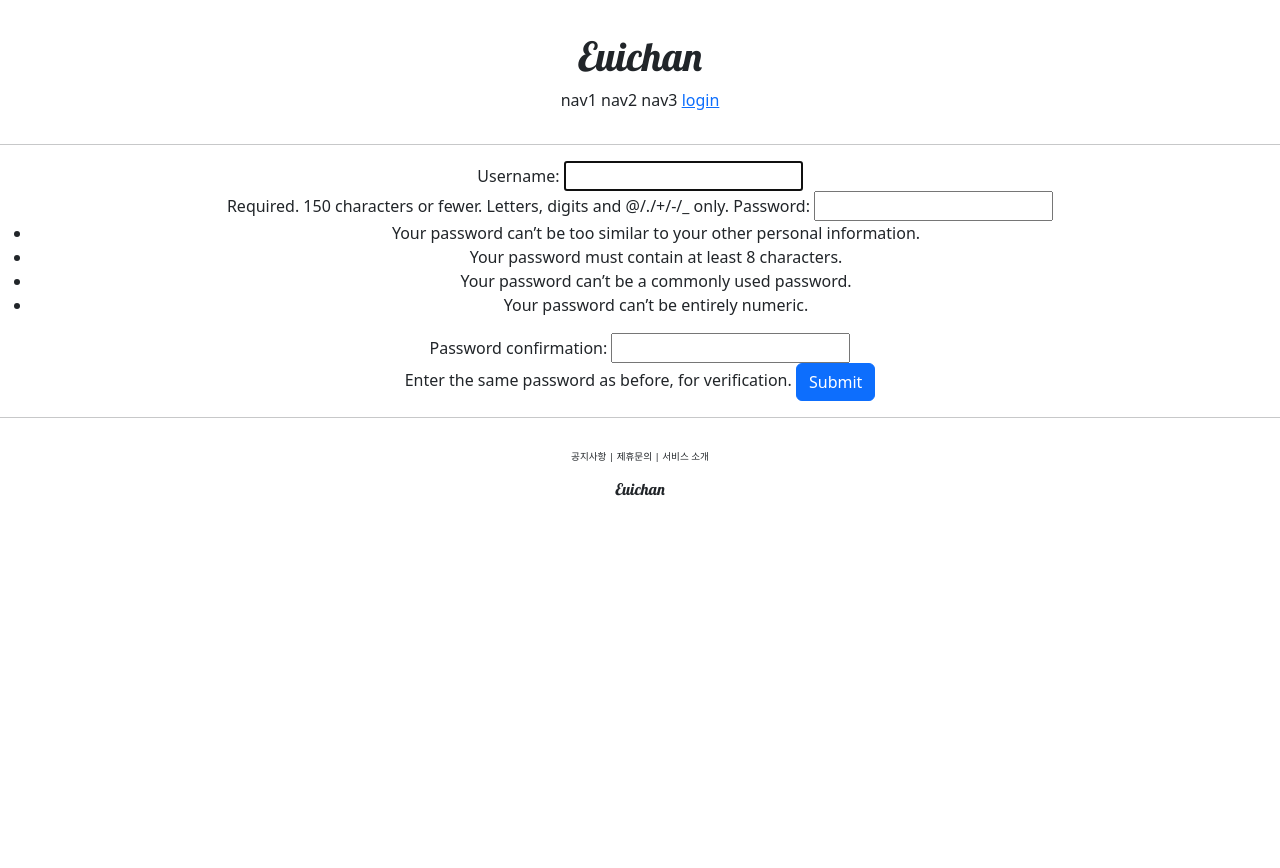
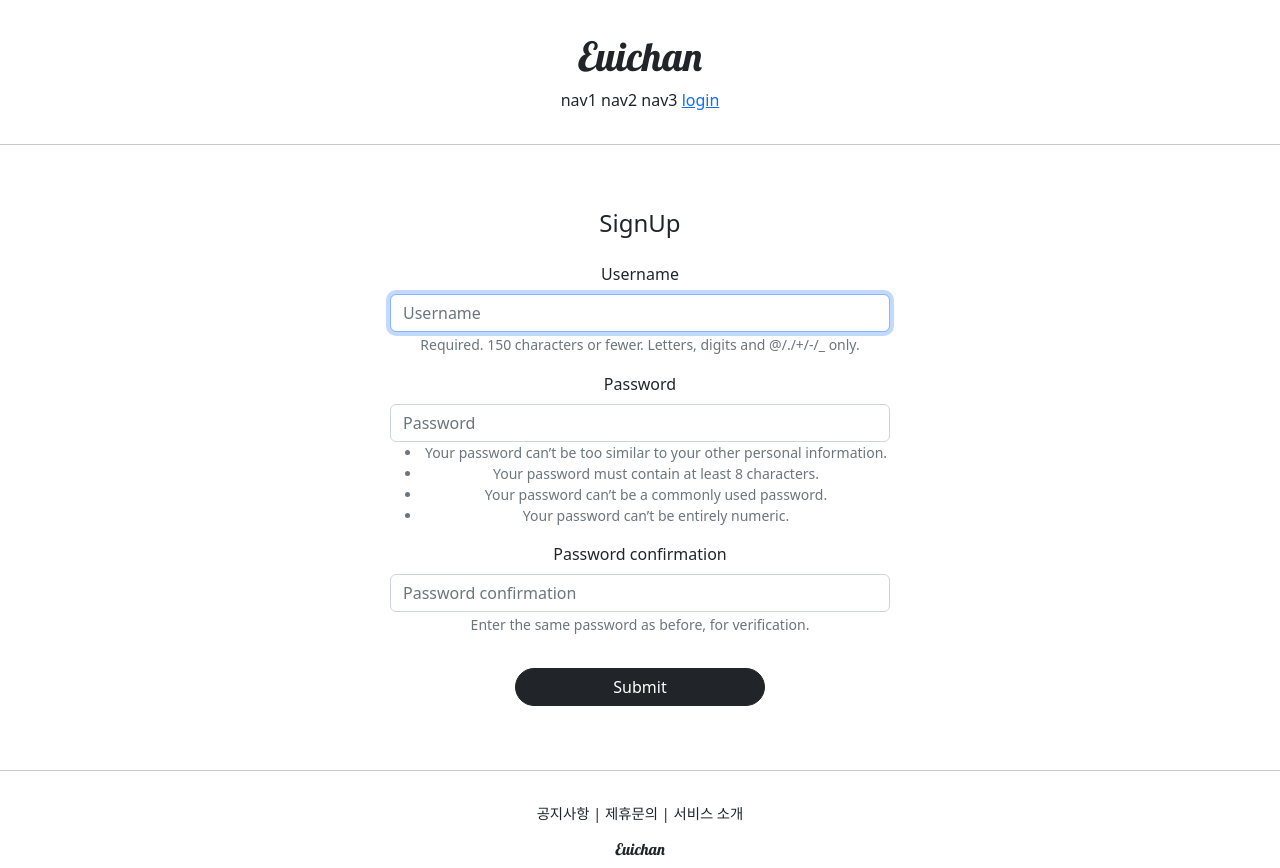
Before and after one commit to euichan0927/Django, a Django app: page /account/create/ in a window 1280 px wide. Before the commit the page ends 496 px from the top, so only its background shows below. Run offline with Django 4.2, Linux system fonts and the light colour scheme; some libraries are stand-ins or nearby versions.

Commit message:
django course 23 commit

```diff
--- a/accountapp/templates/accountapp/create.html
+++ b/accountapp/templates/accountapp/create.html
@@ -1,13 +1,16 @@
 {% extends 'base.html' %}
-
+{% load bootstrap4 %}
 {% block content %}
 
 
-<div style="text-align : center">
+<div style="text-align: center; max-width: 500px; margin: 4rem auto">
+    <div class="mb-4">
+        <h4>SignUp</h4>
+    </div>
     <form action="{% url 'accountapp:create' %}" method="post">
         {% csrf_token %}
-        {{ form }}
-        <input type="submit" class="btn btn-primary">
+        {% bootstrap_form form %}
+        <input type="submit" class="btn btn-dark rounded-pill col-6 mt-3">
     </form>
 </div>
 
--- a/euichan/settings.py
+++ b/euichan/settings.py
@@ -51,6 +51,7 @@ INSTALLED_APPS = [
     'django.contrib.sessions',
     'django.contrib.messages',
     'django.contrib.staticfiles',
+    'bootstrap4',
     'accountapp',
 ]
 
--- a/static/base.css
+++ b/static/base.css
@@ -3,7 +3,7 @@
 }
 
 .euichan_footer_button{
-    font-size: .6rem;
+    font-size: .9rem;
 }
 
 .euichan_footer{
--- a/templates/base.html
+++ b/templates/base.html
@@ -2,7 +2,7 @@
 <html lang="ko">
 
 {% include 'head.html' %}
-<body>
+<body style="font-family = 'NanumSquareR' ">
     {% include 'header.html' %}
     <hr>
 
--- a/templates/head.html
+++ b/templates/head.html
@@ -15,5 +15,26 @@
 <!-- DEFAULT CSS LINK -->
     <link rel="stylesheet" type="text/css" href="{% static 'base.css' %}">
 
-
+    <style>
+        @font-face{
+            font-family : 'NanumSquareR';
+            src: local('NanumSquareR'),
+            url("{% static 'fonts/NanumSquareR.ttf' %}") format("opentype");
+        }
+        @font-face{
+            font-family : 'NanumSquareEB';
+            src: local('NanumSquareEB'),
+            url("{% static 'fonts/NanumSquareEB.otf' %}") format("opentype");
+        }
+        @font-face{
+            font-family : 'NanumSquareB';
+            src: local('NanumSquareB'),
+            url("{% static 'fonts/NanumSquareB.otf' %}") format("opentype");
+        }
+        @font-face{
+            font-family : 'NanumSquareR';
+            src: local('NanumSquareR'),
+            url("{% static 'fonts/NanumSquareR.otf' %}") format("opentype");
+        }
+    </style>
 </head>
```
Also changed, not shown: accountapp/templates/accountapp/login.html (+5 -4 lines), static/fonts/NanumSquareB.otf (added), static/fonts/NanumSquareEB.otf (added), static/fonts/NanumSquareL.otf (added), static/fonts/NanumSquareR.otf (added).
